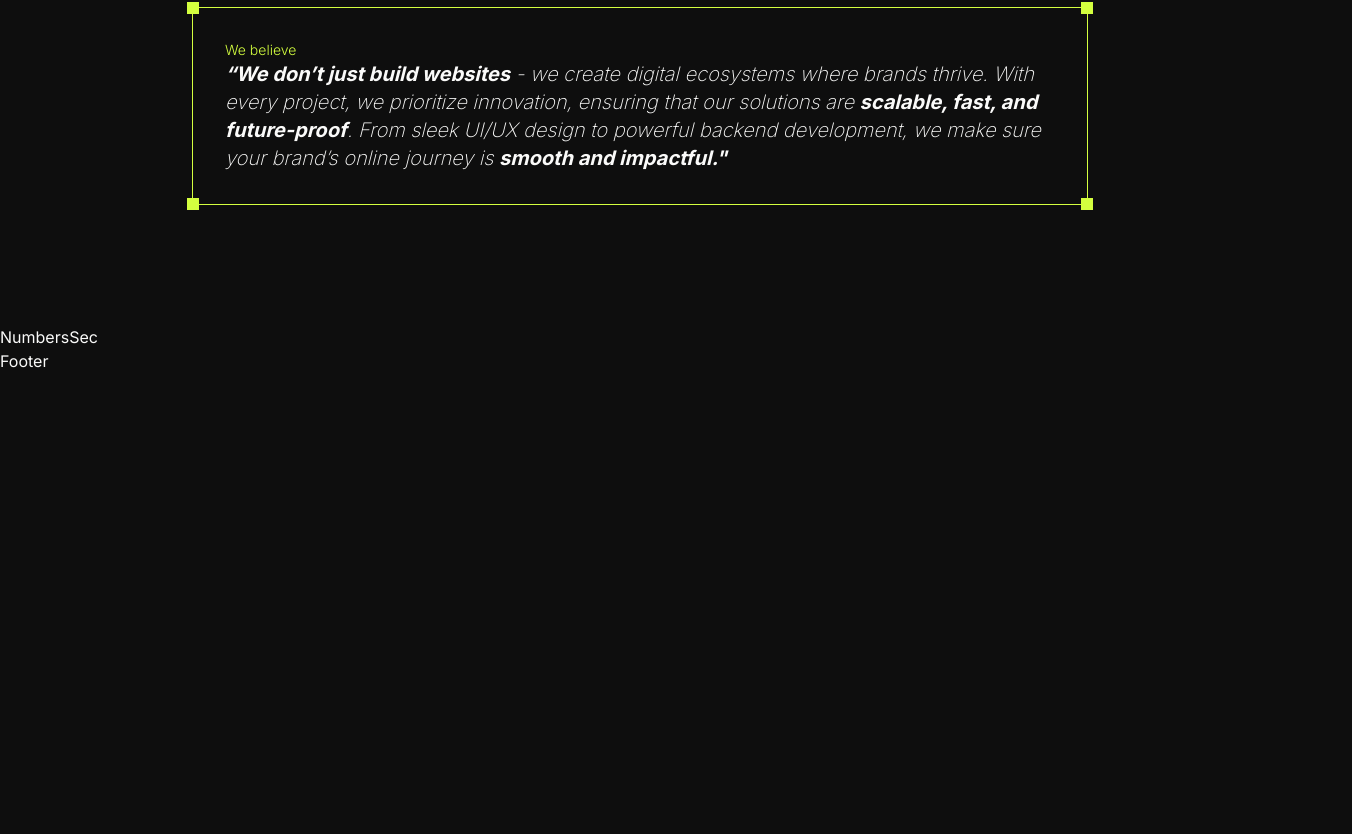
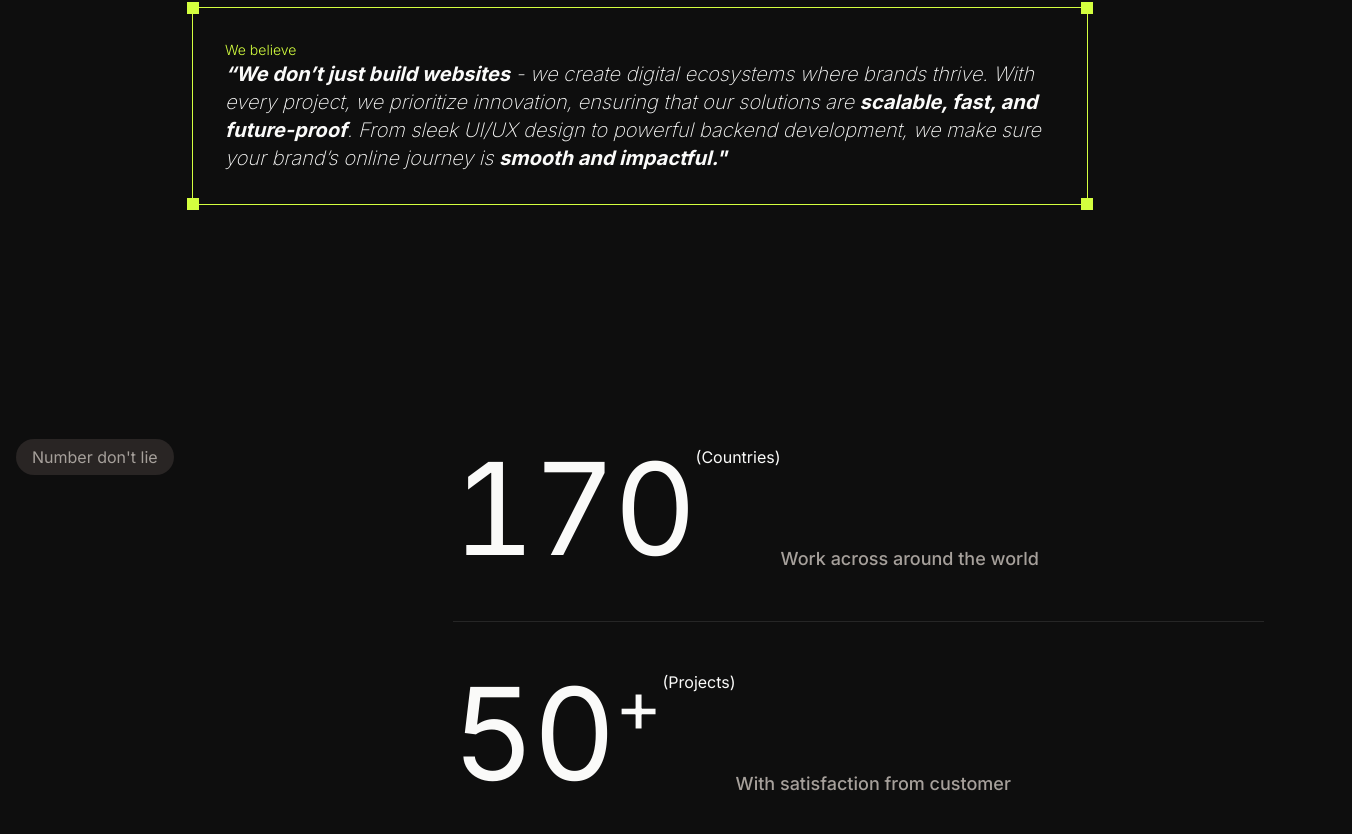
Before and after one commit to YaIsrak/altuxstudio, a Next.js app: page / in a window 1280 px wide. Shown: the part 1706-2540 px from the top of the page, 1352 px wide, since content can reach past the window. Before the commit the page ends 2079 px from the top, so only its background shows below. Built offline with nearby package versions, Linux system fonts and the light colour scheme.

Commit message:
Number section

```diff
--- /dev/null
+++ b/components/home/NumberListItem.tsx
@@ -0,0 +1,41 @@
+"use client";
+
+import { useEffect, useState } from "react";
+import { SlidingNumber } from "../motion-primitives/sliding-number";
+
+export default function NumberListItem({
+  number,
+  type,
+  description,
+  prefix,
+}: {
+  number: number;
+  type: string;
+  description: string;
+  prefix?: string;
+}) {
+  const [value, setValue] = useState(0);
+
+  useEffect(() => {
+    if (value === number) return;
+
+    const interval = setInterval(() => {
+      setValue(value + 1);
+    }, 10);
+    return () => clearInterval(interval);
+  }, [value, number]);
+
+  return (
+    <div className="flex pb-12">
+      <div className="flex text-9xl">
+        <SlidingNumber value={value} />
+        {/* {number} */}
+        <span className="text-7xl">{prefix}</span>
+      </div>
+      <p>({type})</p>
+      <p className="text-muted-foreground self-end text-lg font-medium">
+        {description}
+      </p>
+    </div>
+  );
+}
--- a/components/home/NumbersSec.tsx
+++ b/components/home/NumbersSec.tsx
@@ -1,3 +1,29 @@
+import NumberListItem from "./NumberListItem";
+
 export default function NumbersSec() {
-  return <div>NumbersSec</div>;
+  return (
+    <section className="container mx-auto px-4 py-[15vmin]">
+      <div className="flex flex-col gap-8 md:flex-row">
+        <div className="flex-1">
+          <span className="bg-muted text-muted-foreground rounded-full px-4 py-2">
+            Number don't lie
+          </span>
+        </div>
+
+        <div className="flex-2 space-y-12 divide-y-1">
+          <NumberListItem
+            number={170}
+            type="Countries"
+            description="Work across around the world"
+          />
+          <NumberListItem
+            number={50}
+            prefix={"+"}
+            type="Projects"
+            description="With satisfaction from customer"
+          />
+        </div>
+      </div>
+    </section>
+  );
 }
--- /dev/null
+++ b/components/motion-primitives/sliding-number.tsx
@@ -0,0 +1,122 @@
+'use client';
+import { useEffect, useId } from 'react';
+import {
+  MotionValue,
+  motion,
+  useSpring,
+  useTransform,
+  motionValue,
+} from 'motion/react';
+import useMeasure from 'react-use-measure';
+
+const TRANSITION = {
+  type: 'spring',
+  stiffness: 280,
+  damping: 18,
+  mass: 0.3,
+};
+
+function Digit({ value, place }: { value: number; place: number }) {
+  const valueRoundedToPlace = Math.floor(value / place) % 10;
+  const initial = motionValue(valueRoundedToPlace);
+  const animatedValue = useSpring(initial, TRANSITION);
+
+  useEffect(() => {
+    animatedValue.set(valueRoundedToPlace);
+  }, [animatedValue, valueRoundedToPlace]);
+
+  return (
+    <div className='relative inline-block w-[1ch] overflow-x-visible overflow-y-clip leading-none tabular-nums'>
+      <div className='invisible'>0</div>
+      {Array.from({ length: 10 }, (_, i) => (
+        <Number key={i} mv={animatedValue} number={i} />
+      ))}
+    </div>
+  );
+}
+
+function Number({ mv, number }: { mv: MotionValue<number>; number: number }) {
+  const uniqueId = useId();
+  const [ref, bounds] = useMeasure();
+
+  const y = useTransform(mv, (latest) => {
+    if (!bounds.height) return 0;
+    const placeValue = latest % 10;
+    const offset = (10 + number - placeValue) % 10;
+    let memo = offset * bounds.height;
+
+    if (offset > 5) {
+      memo -= 10 * bounds.height;
+    }
+
+    return memo;
+  });
+
+  // don't render the animated number until we know the height
+  if (!bounds.height) {
+    return (
+      <span ref={ref} className='invisible absolute'>
+        {number}
+      </span>
+    );
+  }
+
+  return (
+    <motion.span
+      style={{ y }}
+      layoutId={`${uniqueId}-${number}`}
+      className='absolute inset-0 flex items-center justify-center'
+      transition={TRANSITION}
+      ref={ref}
+    >
+      {number}
+    </motion.span>
+  );
+}
+
+type SlidingNumberProps = {
+  value: number;
+  padStart?: boolean;
+  decimalSeparator?: string;
+};
+
+export function SlidingNumber({
+  value,
+  padStart = false,
+  decimalSeparator = '.',
+}: SlidingNumberProps) {
+  const absValue = Math.abs(value);
+  const [integerPart, decimalPart] = absValue.toString().split('.');
+  const integerValue = parseInt(integerPart, 10);
+  const paddedInteger =
+    padStart && integerValue < 10 ? `0${integerPart}` : integerPart;
+  const integerDigits = paddedInteger.split('');
+  const integerPlaces = integerDigits.map((_, i) =>
+    Math.pow(10, integerDigits.length - i - 1)
+  );
+
+  return (
+    <div className='flex items-center'>
+      {value < 0 && '-'}
+      {integerDigits.map((_, index) => (
+        <Digit
+          key={`pos-${integerPlaces[index]}`}
+          value={integerValue}
+          place={integerPlaces[index]}
+        />
+      ))}
+      {decimalPart && (
+        <>
+          <span>{decimalSeparator}</span>
+          {decimalPart.split('').map((_, index) => (
+            <Digit
+              key={`decimal-${index}`}
+              value={parseInt(decimalPart, 10)}
+              place={Math.pow(10, decimalPart.length - index - 1)}
+            />
+          ))}
+        </>
+      )}
+    </div>
+  );
+}
--- a/package.json
+++ b/package.json
@@ -21,6 +21,7 @@
     "react": "^19.0.0",
     "react-dom": "^19.0.0",
     "react-icons": "^5.5.0",
+    "react-use-measure": "^2.1.7",
     "tailwind-merge": "^3.0.2",
     "tw-animate-css": "^1.2.4"
   },
```
Also changed, not shown: 1 other file (tests, documents, lock files or other folders).
